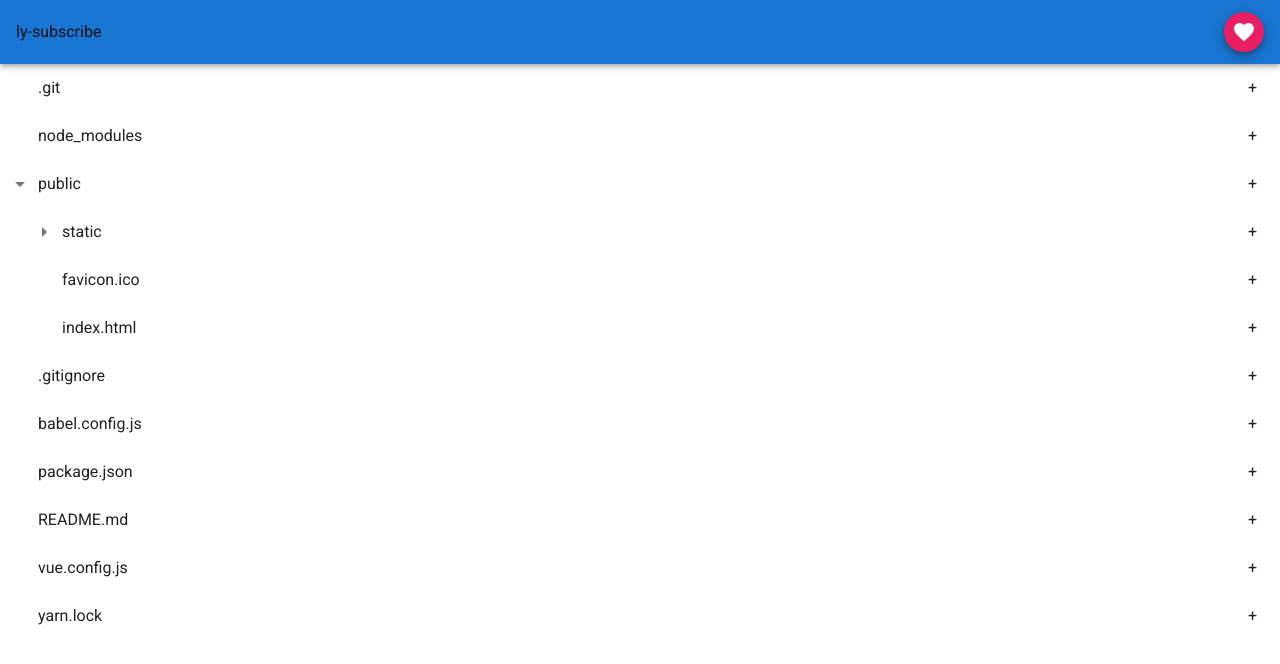
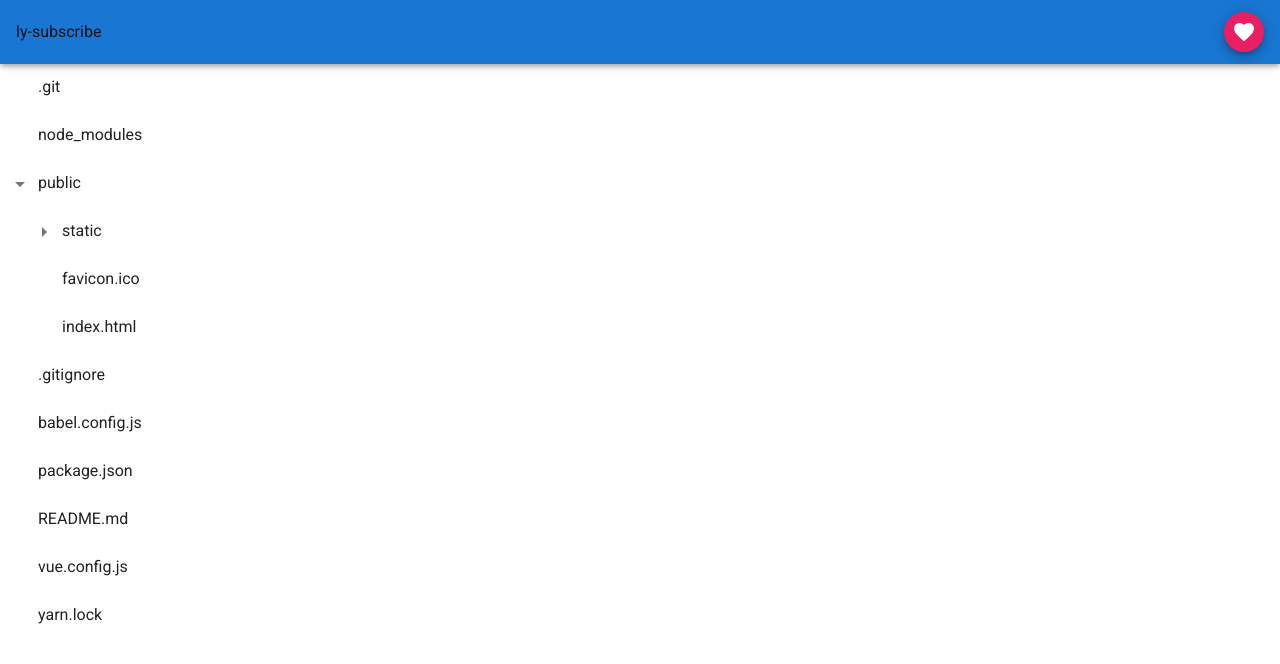
Before and after one commit to ly-chn/ly-subscribe-vue, a Vue app: page / in a window 1280 px wide. Shown: the top 664 px of the page. Built offline with nearby package versions, Linux system fonts and the light colour scheme.

Commit message:
append a menu group

```diff
--- a/src/App.vue
+++ b/src/App.vue
@@ -15,15 +15,14 @@
     </v-app-bar>
 
     <v-main>
-      <v-treeview
-          v-model="tree"
-          :open="initiallyOpen"
-          :items="items"
-          activatable
-          item-key="name"
-          open-on-click>
-        <template v-slot:append="{}">
-          +
+      <v-treeview v-model="tree" :open="initiallyOpen" :items="items" activatable item-key="name" open-on-click>
+        <template v-slot:label="{item}">
+          <div class="operational-button">
+            {{item.name}}
+            <v-item-group class="d-inline-block invisible hover-visible">
+              <v-btn text fab x-small color="secondary">+</v-btn>
+            </v-item-group>
+          </div>
           <!--todo: 置于每个标签后, 鼠标浮动时显示-->
         </template>
       </v-treeview>
@@ -104,3 +103,9 @@ export default {
   }),
 };
 </script>
+<style scoped lang="sass">
+
+.operational-button:hover .invisible
+  visibility: visible
+
+</style>
```
